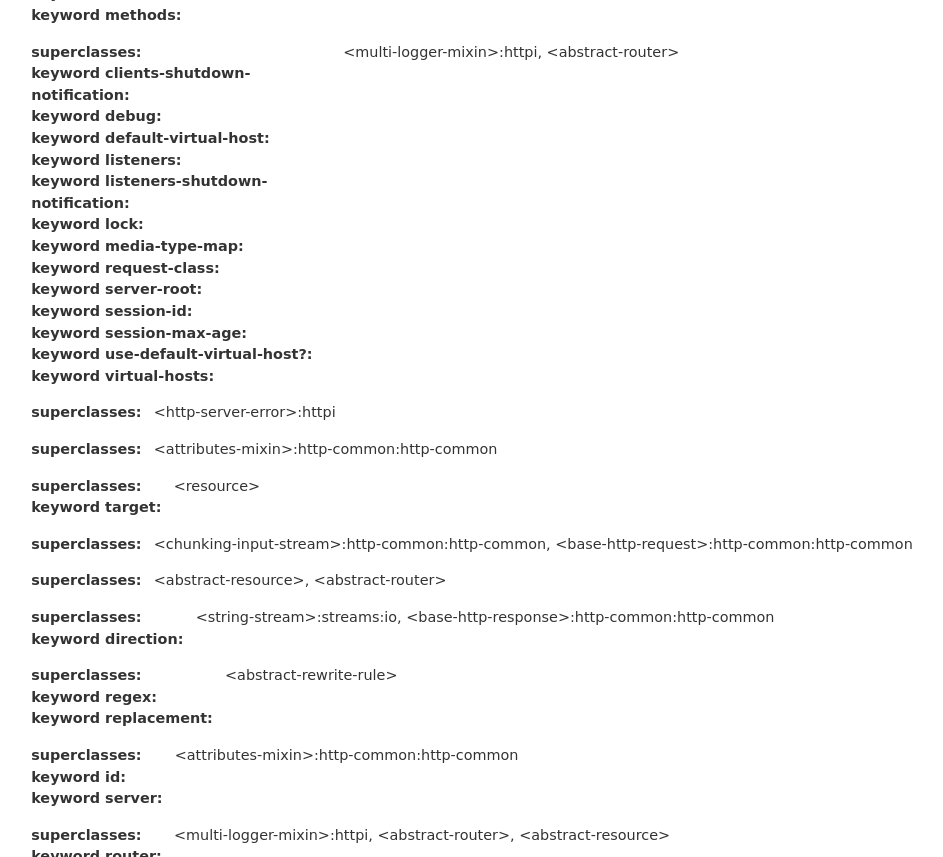
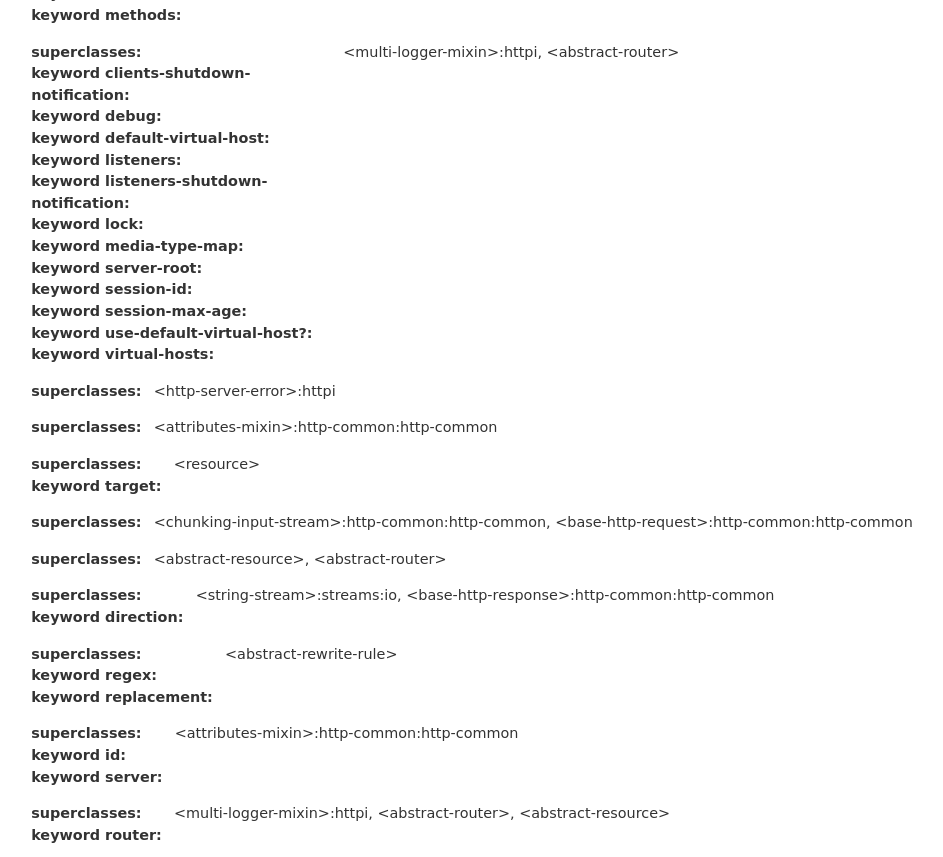
Before and after one commit to dylan-lang/http, a Sphinx documentation site: the page built from documentation/source/reference/server.rst, in a window 1280 px wide and 900 px high, scrolled down 1037 px, cut to the strip 0-857 px from the top of the window. Shown: the whole strip, without its empty margins (96-1039 px from the left). Built offline with Sphinx 7.4.7, drawn with Linux system fonts in a browser that asks for light colours.

Commit message:
[http-server] Just create <request> rather than make it configurable.

```diff
--- a/documentation/source/reference/server.rst
+++ b/documentation/source/reference/server.rst
@@ -71,7 +71,6 @@ The HTTP-SERVER module
    :keyword listeners-shutdown-notification:
    :keyword lock:
    :keyword media-type-map:
-   :keyword request-class:
    :keyword server-root:
    :keyword session-id:
    :keyword session-max-age:
```
Also changed, not shown: 1 other file.
